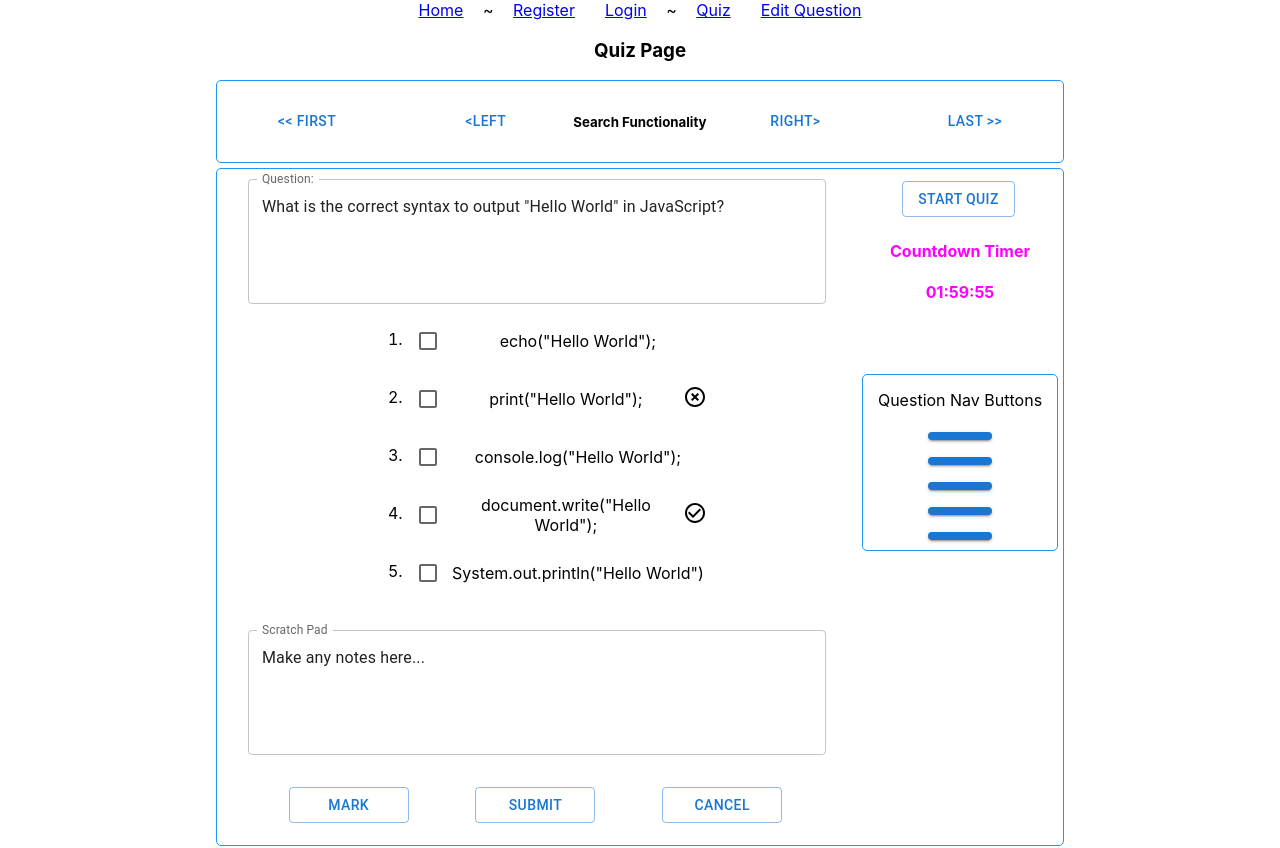
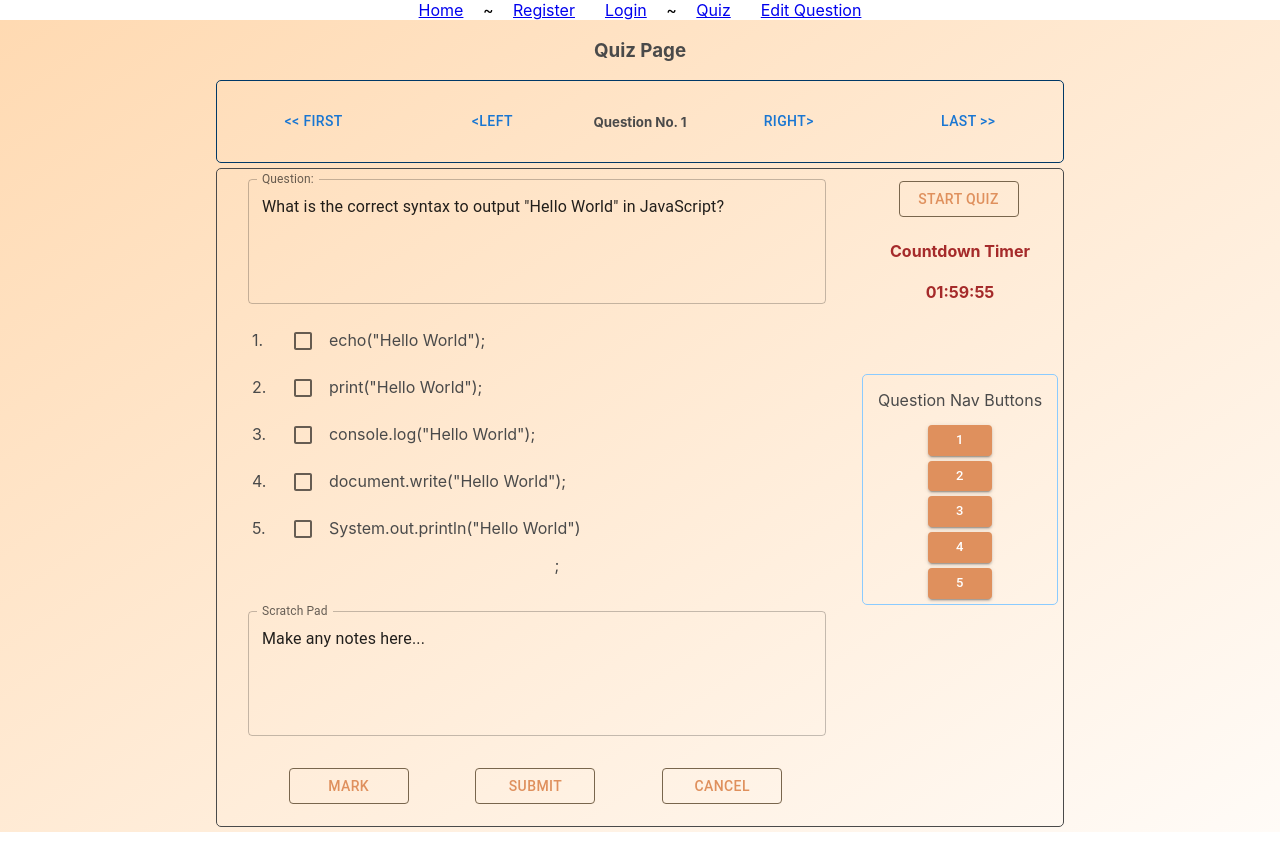
Before and after one commit to 2406-Ryan-Java-FS/project-2-frontend, a React (Create React App) app in the folder rev-learn/: page /quiz in a window 1280 px wide. Shown: the top 848 px of the page. Built offline with nearby package versions, Linux system fonts and the light colour scheme.

Commit message:
checkmark and persistance of answers choices.

```diff
--- a/rev-learn/src/pages/Quiz/QuizPage.jsx
+++ b/rev-learn/src/pages/Quiz/QuizPage.jsx
@@ -6,11 +6,13 @@ import QuizNavigationBar from './quiz-navbar'
 
 import "./quiz.css";
 import { AppContext } from '../../provider/AppProvider';
-import TimerStart from './timer-start';
+import QuizTimer from './quiz-timer';
 
 const QuizPage = () => {
 
   const { quizQuestionId, updateQuizQuestionId } = useContext(AppContext);
+
+  localStorage.clear();
 
   return (
     <div className='quiz-container'>
@@ -20,7 +22,7 @@ const QuizPage = () => {
         <div className='question-item'>
           <QuizItem mode='student' item={quizQuestionId}/>
           <div>
-            <TimerStart />
+            <QuizTimer />
             <div className='qtn-navigation-btn'>
               <QuestionNavigationButton/>
             </div>
@@ -28,7 +30,7 @@ const QuizPage = () => {
         </div>
       </div>
     </div>
-  )
+  );
 }
 
 export default QuizPage
--- /dev/null
+++ b/rev-learn/src/pages/Quiz/answer-choice-manager.js
@@ -0,0 +1,79 @@
+
+class AnswerChoiceManager {
+  constructor() {
+    this.storageKey = 'studentQuizSelection'; // Key for localStorage
+    this.answerChoiceTemplate = {
+      user_id: 0,
+      course_id: 0,
+      question_id: 0,
+      answer_choice: -1,
+    };
+    this.initializeStorage();
+    this.studentQuizSelection = this.loadSelections(); // Load from storage on initialization
+  }
+
+  createAnswerChoice(user_id, course_id, question_id, answer_choice) {
+    return {
+      ...this.answerChoiceTemplate,
+      user_id,
+      course_id,
+      question_id,
+      answer_choice,
+    };
+  }
+
+  addAnswerChoice(user_id, course_id, question_id, answer_choice) {
+    const newAnswerChoice = this.createAnswerChoice(user_id, course_id, question_id, answer_choice);
+    this.studentQuizSelection.push(newAnswerChoice);
+    this.saveSelections(); // Save to localStorage
+  }
+
+  addOrUpdateAnswerChoice(user_id, course_id, question_id, answer_choice) {
+    // Check if the question_id already exists
+    const index = this.studentQuizSelection.findIndex(
+      (choice) => choice.question_id === question_id
+    );
+
+    if (index !== -1) {
+      // Update existing answer choice
+      this.studentQuizSelection[index].answer_choice = answer_choice;
+    } else {
+      // Add new answer choice
+      const newAnswerChoice = this.createAnswerChoice(user_id, course_id, question_id, answer_choice);
+      this.studentQuizSelection.push(newAnswerChoice);
+    }
+    this.saveSelections(); // Save to localStorage
+  }
+
+  getSelections() {
+    return this.studentQuizSelection;
+  }
+
+  saveSelections() {
+    localStorage.setItem(this.storageKey, JSON.stringify(this.studentQuizSelection));
+  }
+
+  loadSelections() {
+    const savedSelections = localStorage.getItem(this.storageKey);
+    return savedSelections ? JSON.parse(savedSelections) : [];
+  }
+
+  getCurrentQtnAnswerChoice(question_id) {
+    // Find the answer choice for the given question_id
+    const selection = this.studentQuizSelection.find(
+      (choice) => choice.question_id === question_id
+    );
+    return selection ? selection.answer_choice : null; // Return answer_choice or null if not found
+  }
+
+  initializeStorage() {
+    // Check if storage is empty or needs initialization
+    if (localStorage.getItem(this.storageKey) === null) {
+      // Set default values if needed
+      localStorage.setItem(this.storageKey, JSON.stringify([]));
+    }
+  }
+}
+
+// Export an instance of the class
+export const answerChoiceManager = new AnswerChoiceManager();
--- a/rev-learn/src/pages/Quiz/CountdownTimer.jsx
+++ b/rev-learn/src/pages/Quiz/countdown-timer.jsx
@@ -6,7 +6,7 @@ const CountdownTimer = ({ initialHours, initialMinutes, initialSeconds }) => {
     minutes: initialMinutes,
     seconds: initialSeconds
   });
-console.log("initialHours, initialMinutes, initialSeconds", initialHours, initialMinutes, initialSeconds);
+  // console.log("initialHours, initialMinutes, initialSeconds", initialHours, initialMinutes, initialSeconds);
   useEffect(() => {
     // Update the timer every second
     const intervalId = setInterval(() => {
@@ -42,8 +42,8 @@ console.log("initialHours, initialMinutes, initialSeconds", initialHours, initia
 
   return (
     <div>
-      <h4 style={{color:"magenta"}}>Countdown Timer</h4>
-      <div style={{fontWeight:"bolder", color:"magenta"}}>
+      <h4 style={{color:"brown"}}>Countdown Timer</h4>
+      <div style={{fontWeight:"bolder", color:"brown"}}>
         {String(time.hours).padStart(2, '0')}:
         {String(time.minutes).padStart(2, '0')}:
         {String(time.seconds).padStart(2, '0')}
--- /dev/null
+++ b/rev-learn/src/pages/Quiz/mc-answer-line.css
@@ -0,0 +1,73 @@
+.numbered-list {
+  counter-reset: list-counter; /* Reset the counter */
+  padding-left: 40px; /* Add some padding to the left */
+  border-radius: 8px; /* Optional: Add rounded corners for a softer look */
+  list-style-type: decimal; /* Ensure numbers are displayed */
+}
+
+.numbered-list li {
+  counter-increment: list-counter; /* Increment the counter */
+  margin-bottom: 5px; /* Space between list items */
+  display: flex;
+  align-items: center;
+  position: relative;
+  border: none; /* Remove border if any */
+  line-height: 1.2rem; /* Set a smaller line-height for the list items */
+  padding: 0; /* Optional: Remove any extra padding */
+}
+
+.numbered-list li::before {
+  content: counter(list-counter) ". "; /* Use the counter value */
+  position: absolute;
+  left: -30px; /* Position the number to the left */
+}
+
+.answer-container {
+  width: 550px;
+  display: flex;
+  align-items: center;
+  padding: 0 10px; /* Optional padding inside the container */
+  box-sizing: border-box;
+}
+
+.button-container button {
+  padding: 0.2rem 0.5rem; /* Adjust the padding for smaller button size */
+  height: 1.5rem; /* Set the height of the buttons */
+  line-height: 1.5rem; /* Set the line-height to match the button height */
+}
+
+.left-button {
+  margin-right: 5px; /* Space between left and middle button */
+}
+
+.middle-button {
+  margin-right: auto; /* Pushes the right button to the right */
+}
+
+.right-circle-x {
+  width: 1.5rem;
+  height: 1.5rem;
+  display: flex;
+  align-items: center;
+  justify-content: center;
+  background-color: red;
+  color: white;
+  border-radius: 50%;
+  font-weight: bold;
+  cursor: pointer;
+  margin-left: auto; /* Pushes the circle x to the right */
+}
+
+.right-checkmark {
+  width: 1.5rem;
+  height: 1.5rem;
+  display: flex;
+  align-items: center;
+  justify-content: center;
+  background-color: rgb(0, 142, 0);
+  color: white;
+  border-radius: 50%;
+  font-weight: bold;
+  cursor: pointer;
+  margin-left: auto; /* Pushes the circle x to the right */
+}
--- a/rev-learn/src/pages/Quiz/qstn-navigation-btn.jsx
+++ b/rev-learn/src/pages/Quiz/qstn-navigation-btn.jsx
@@ -15,8 +15,11 @@ const QuestionNavigationButton = () => {
       {
         questionButton.map((item, idxqb) => (
           <div key={idxqb} style={{margin:'5px'}}>
-            <Button variant="contained" href="#contained-buttons" size="small">
-              {item.seq}
+            <Button variant="contained"
+                href="#contained-buttons"
+                size="small"
+                id='quiz-nav-btn'>
+              {item.question_seq}
             </Button>
           </div>
         ))
--- a/rev-learn/src/pages/Quiz/quiz-data.js
+++ b/rev-learn/src/pages/Quiz/quiz-data.js
@@ -1,21 +1,37 @@
+
+export const user_id = 1001;
+export const course_id = 5001;
 
 export const quizQuestions = [
-  {'question-seq': 1,
+  { 'course_id' : 1,
+    'question_seq': 1,
     'question': 'What is the correct syntax to output "Hello World" in JavaScript?',
   },
-  {'question-seq': 2,
+  {'question_seq': 2,
     'question': 'How do you create a function in JavaScript?',
   },
-  {'question-seq': 3,
+  {'question_seq': 3,
     'question': 'What is the correct way to write a for loop in JavaScript?',
   },
-  {'question-seq': 4,
+  {'question_seq': 4,
     'question': 'What does the slice method do in JavaScript arrays?',
   },
-  {'question-seq': 5,
+  {'question_seq': 5,
     'question': 'How do you convert an array to a string in JavaScript?',
   },
 ]
+
+
+export const multiple_choice_question = {
+  "mc_question_id" : 0,
+  "course_id" : 0,
+  "author_id" : 0,
+  "mc_question_sequence" : 0,
+  "mc_question_text" : "",
+  "mc_correct_choice" : 0,
+  "version_id" : 0,
+}
+
 
 export const quizAnswers = [
   {'answer-seq': 1,
@@ -26,7 +42,6 @@ export const quizAnswers = [
       { 'ans_id': 4, 'ans_text': 'document.write("Hello World");'},
       { 'ans_id': 5, 'ans_text': 'System.out.println("Hello World")'},
     ],
-    'correct-answer' : 1,
   },
   {'answer-seq': 2,
     'answers': [
@@ -40,7 +55,7 @@ export const quizAnswers = [
   },
   { 'answer-seq': 3,
     'answers': [
-      { 'ans_id': 1, 'ans_text': 'for (var i = 0; i < 5; i++) {}' },
+      { 'ans_id': 1, 'ans_text': 'for (var i = 0; i < 5; i++) {}'},
       { 'ans_id': 2, 'ans_text': 'for var i = 0; i < 5; i++ {}'},
       { 'ans_id': 3, 'ans_text': 'for (i < 5; i++) {var i = 0;}'},
       { 'ans_id': 4, 'ans_text': 'for (var i = 0; i++) {}'},
@@ -50,7 +65,7 @@ export const quizAnswers = [
   },
   {'answer-seq': 4,
     'answers': [
-      { 'ans_id': 1, 'ans_text': 'Modifies the original array}' },
+      { 'ans_id': 1, 'ans_text': 'Modifies the original array}'},
       { 'ans_id': 2, 'ans_text': 'Removes elements from the original array}'},
       { 'ans_id': 3, 'ans_text': 'Extracts a section of the original array without modifying it}'},
       { 'ans_id': 4, 'ans_text': 'Adds new elements to the original array}'},
@@ -68,10 +83,52 @@ export const quizAnswers = [
     ],
     'correct-answer' : 1,
   },
-]
+];
 
-export const userAnswers = {
+export const multiple_choice_answer = {
+  "mc_answer_id" : 0,
+  "author_id" : 0,
+  "course_id" : 0,
+  "question_id" : 0,
+  "mca_sequence" : 1,
+  "version_id" : 0,
+  "mc_answer_text" : "",
+}
+
+export const quizSolution = {
+  'course_id': 0,
+  'question_id': 0,
+  'answer_id': 0,
+}
+
+export let studentQuizSelection = [];
+
+export const answerChoice = {
   'user_id': 0,
+  'course_id' : 0,
   'question_id': 0,
   'answer_choice' : -1,
 }
+
+export const quizAttempt = {
+  'user_id': 0,
+  'course_id' : 0,
+  'attempt' : 0,
+  'attempt_date' : 0,
+  'attempt_duration': 0,
+  'status' : "pending",
+  'score' : 0,
+}
+
+export const quiz = {
+  "quiz_id" : 1,
+  "couse_id" : 1,
+  "author_id" : 1,
+  "title" : "",
+  "description" : "",
+  "topics" : "",
+  "time_allowed" : 2,
+  "max_attemps" : 5,
+  "status" : "available",
+  "version_id" : 0,
+}
--- a/rev-learn/src/pages/Quiz/quiz-mc-answers.jsx
+++ b/rev-learn/src/pages/Quiz/quiz-mc-answers.jsx
@@ -1,39 +1,87 @@
+
+import { useEffect, useState } from 'react';
 
 import { Checkbox } from '@mui/material'
 
-// import VerifiedIcon from '@mui/icons-material/Verified';
-// import TaskAltIcon from '@mui/icons-material/TaskAlt';
+import { answerChoiceManager } from './answer-choice-manager';
 
-import HighlightOffIcon from '@mui/icons-material/HighlightOff';
-import CheckCircleOutlineIcon from '@mui/icons-material/CheckCircleOutline';
-import { quizAnswers } from './quiz-data';
+import {
+  course_id,
+  quizAnswers,
+  user_id
+} from './quiz-data';
+
+import "./quiz.css";
+import "./mc-answer-line.css";
 
 const QuizMultipleChoiceAnswers = ({item}) => {
+  const [selection, setSelection ] = useState(answerChoiceManager.getCurrentQtnAnswerChoice(item));
 
-  const answersList = quizAnswers[item].answers;
+  const answersList1 = quizAnswers[item].answers;
+  const correct_choice = 1;
   // const answersList = ['Answer A', 'Answer B', 'Answer C', 'Answer D', 'Answer E'];
+  const questionId = item;
 
-  // console.log("🚀 ~ QuizMultipleChoiceAnswers ~ item:", item)
-  // console.log("🚀 ~ QuizMultipleChoiceAnswers ~ quizAnswers[item].answers:", quizAnswers[item].answers[0].ans_text);
+  useEffect(() => {
+    // Log the loaded selections when the component mounts (for debugging purposes)
+    console.log("🎢 ~ QuizMultipleChoiceAnswers ~ answerChoiceManager:", answerChoiceManager.getSelections());
+  }, []);
+
+  const handleCheckboxUpdateChange = (event, choiceId) => {
+    const curr_user_id = user_id;
+    const curr_course_id = course_id;
+
+    // Add or update the answerChoice in the manager
+    answerChoiceManager.addOrUpdateAnswerChoice(curr_user_id, curr_course_id, questionId, choiceId);
+
+    setSelection(choiceId);
+    // Log the updated selection (for debugging purposes)
+    console.log("🎄 ~ QuizMultipleChoiceAnswers ~ answerChoiceManager:", answerChoiceManager.getSelections());
+  };
+
+  // console.log("🚀 ~ QuizMultipleChoiceAnswers ~ questionId:", item)
+  // console.log("🚀 ~ QuizMultipleChoiceAnswers ~ quizAnswers[item].answers", quizAnswers[item].answers);
   // console.log("quizAnswers: ", quizAnswers[item].answers);
 
   return (
     <div>
-      <ol>
+      <ol className="numbered-list">
         {
-          answersList.map((ans, idxal) => (
-            <li key={idxal}>
-              <p className='answer-item'>
-                <span><Checkbox/></span>
-                {ans.ans_text}
-                <span>{idxal === 1 ? <HighlightOffIcon/> : <>{idxal === 3 ? <CheckCircleOutlineIcon/> : <></>}</>}</span>
-              </p>
-            </li>
-          ))
-        }
+          answersList1.map((answer, idxal) => {
+            const isChecked = answerChoiceManager.getCurrentQtnAnswerChoice(questionId) === idxal;
+            console.log("✨ ~ QuizMultipleChoiceAnswers ~ idxal, questionId, answer:", idxal, questionId, answer);
+
+            return (
+              <li key={idxal} className='answer-container'>
+                <span className="left-button">
+                  <Checkbox
+                      checked={isChecked }
+                      onClick={(event) => handleCheckboxUpdateChange(event, idxal)}
+                    />
+                </span>
+                {/* <button className="right-button">Right</button> */}
+                <span className="middle-button">{answer.ans_text}</span>
+                <span>
+                  {
+                    (correct_choice === "true")
+                      ? <span className="right-button right-checkmark">✔</span>
+                      : (correct_choice === "false")
+                        ? <span className="right-button right-circle-x">X</span>
+                        : <></>
+                  }
+                </span>
+              </li>
+            )
+          })
+        };
       </ol>
     </div>
   )
 }
 
 export default QuizMultipleChoiceAnswers
+
+// import VerifiedIcon from '@mui/icons-material/Verified';
+// import TaskAltIcon from '@mui/icons-material/TaskAlt';
+// import HighlightOffIcon from '@mui/icons-material/HighlightOff';
+// import CheckCircleOutlineIcon from '@mui/icons-material/CheckCircleOutline';
--- a/rev-learn/src/pages/Quiz/quiz-navbar.jsx
+++ b/rev-learn/src/pages/Quiz/quiz-navbar.jsx
@@ -1,9 +1,11 @@
 import React, { useContext } from 'react'
 
-import "./quiz.css";
 import { Button } from '@mui/material';
+
 import { quizQuestions } from './quiz-data';
 import { AppContext } from '../../provider/AppProvider';
+
+import "./quiz.css";
 
 const quizNavigationItems = ['<< first', '<left' ];
 const quizNavigationItemsRight = ['right>', 'last >>'];
@@ -23,8 +25,6 @@ const QuizNavigationBar = () => {
     }
     console.log("final quizQuestionId:", quizQuestionId);
   }
-
-  // console.log("quizQuestionId", quizQuestionId);
 
   function moveQuestionsRight(id) {
     id = Number(id);      // the arrow id clicked.
@@ -57,7 +57,7 @@ const QuizNavigationBar = () => {
         }
       </div>
       <div>
-        <h5>Search Functionality</h5>
+        <h5>Question No. {quizQuestionId + 1}</h5>
       </div>
       <div className='quiz-navbar-right'>
         {
--- a/rev-learn/src/pages/Quiz/timer-start.jsx
+++ b/rev-learn/src/pages/Quiz/quiz-timer.jsx
@@ -1,12 +1,12 @@
 
 import { Button } from '@mui/material';
-import CountdownTimer from './CountdownTimer';
+import CountdownTimer from './countdown-timer';
 
-const TimerStart = () => {
+const QuizTimer = () => {
 
   return (
     <div className='quiz-start'>
-      <Button id='quiz-start-btn' variant="outlined" style={{margin:'2px 5px 2px 2px'}}>Start Quiz</Button>
+      <Button id='quiz-btn' variant="outlined" style={{margin:'2px 5px 2px 2px'}}>Start Quiz</Button>
       <div>
         <CountdownTimer initialHours={'2'} initialMinutes={'0'} initialSeconds={'0'} />
       </div>
@@ -14,4 +14,4 @@ const TimerStart = () => {
   )
 }
 
-export default TimerStart;
+export default QuizTimer;
--- a/rev-learn/src/pages/Quiz/quiz.css
+++ b/rev-learn/src/pages/Quiz/quiz.css
@@ -3,6 +3,12 @@
   display: flex;
   justify-content: center;
   align-items: center;
+  color: rgb(74, 74, 74);
+  background: linear-gradient(
+    to bottom right,
+    rgba(255, 132, 0, 0.3),
+    rgba(255, 250, 245, 0.8)
+  ); /* Gradient background */
 }
 
 .quiz-page {
@@ -18,7 +24,7 @@
   display: flex;
   justify-content: space-around;
   align-items: center;
-  border: 1px solid #2196f3;
+  border: 1px solid #003866;
   border-radius: 5px;
   padding: 10px;
   margin: 5px;
@@ -41,14 +47,14 @@
 }
 
 .qtn-navigation-btn {
-  border: 1px solid #2196f3;
+  border: 1px solid #8bcbff;
   border-radius: 5px;
   margin: 10px;
 }
 
 .question-item {
   display: flex;
-  border: 1px solid #2196f3;
+  border: 1px solid rgb(74, 74, 74);
   border-radius: 5px;
   margin: 5px;
 }
@@ -72,11 +78,12 @@
   display: flex;
   justify-content:center;
   align-items: center;
+}
 
-}
 .qtn-edit {
   border: 1px solid #2196f3;
 }
+
 .quiz-buttons {
   display: flex;
   justify-content: space-evenly;
@@ -96,15 +103,64 @@
   margin: 72px 5px 40px 5px;
 }
 
+.answer-line {
+  width: 580px;
+  display: flex;
+  flex-direction: column;
+  justify-content: center;
+  align-items: start;
+}
+
 .answer-item {
-  width: 300px;
+  align-items: center;
+}
+
+.answer_result {
+  width: 50px;
+  align-items: center;
+}
+
+ol {
+  padding-left: 20px; /* Adjust to provide space for the numbers */
+}
+
+li {
+  list-style: decimal inside; /* Use decimal list style and position it inside the list item */
+  margin-bottom: 10px; /* Space between list items */
   display: flex;
-  justify-content: space-between;
   align-items: center;
+}
 
+.button-container {
+  width: 550px;
+  display: flex;
+  align-items: center;
+  padding: 0 10px; /* Optional padding inside the container */
+  border: 1px solid #ccc; /* Optional border for visualization */
+  box-sizing: border-box;
 }
+
+.button-container button {
+  padding: 0.2rem 0.5rem; /* Adjust the padding for smaller button size */
+  height: 1.5rem; /* Set the height of the buttons */
+  line-height: 1.5rem; /* Set the line-height to match the button height */
+}
+
+.left-button {
+  margin-right: 5px; /* Space between left and middle button */
+}
+
+.middle-button {
+  margin-right: auto; /* Pushes the right button to the right */
+}
+
 #quiz-btn {
   width: 120px;
+  color:#df905d;
+  border: 1px solid #79664d;
+}
+#quiz-nav-btn {
+  background-color: #df905d;
 }
 
 #outlined-multiline-static {
```
Also changed, not shown: 1 other file (tests, documents, lock files or other folders).
